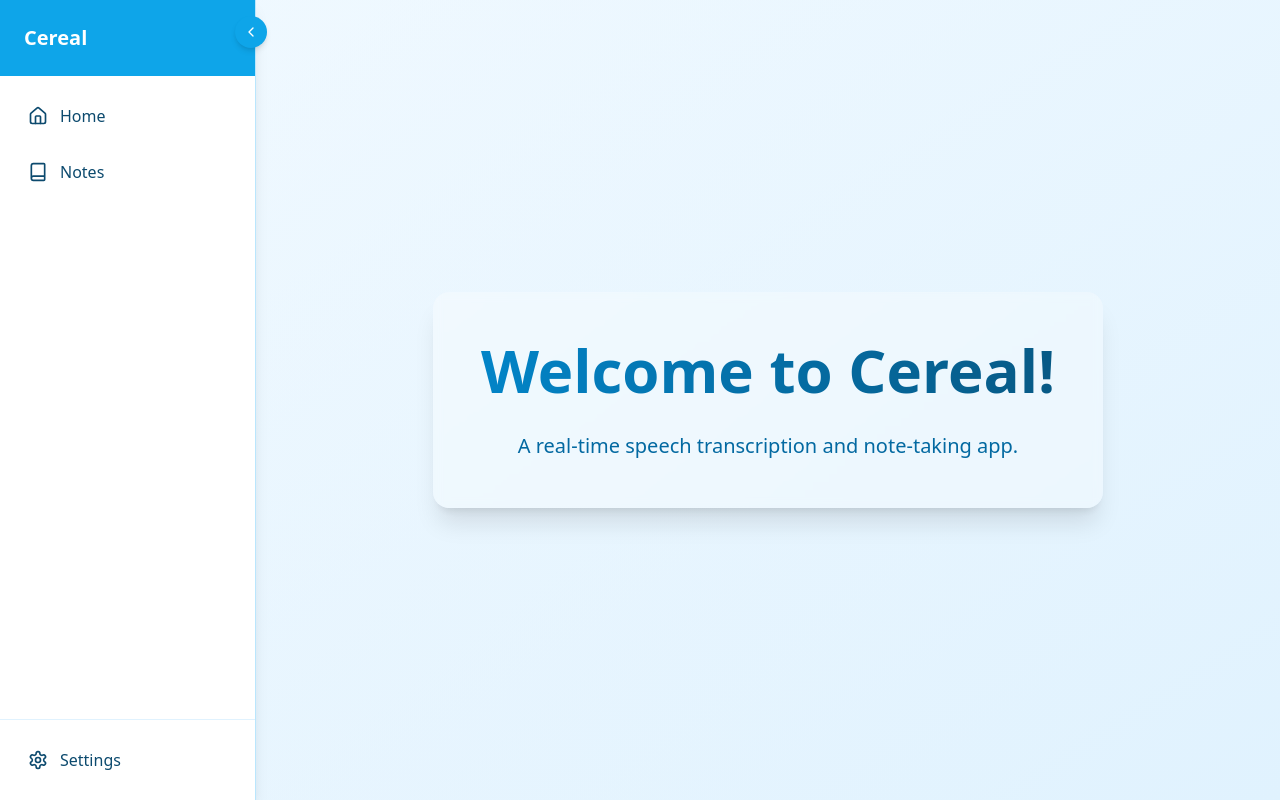
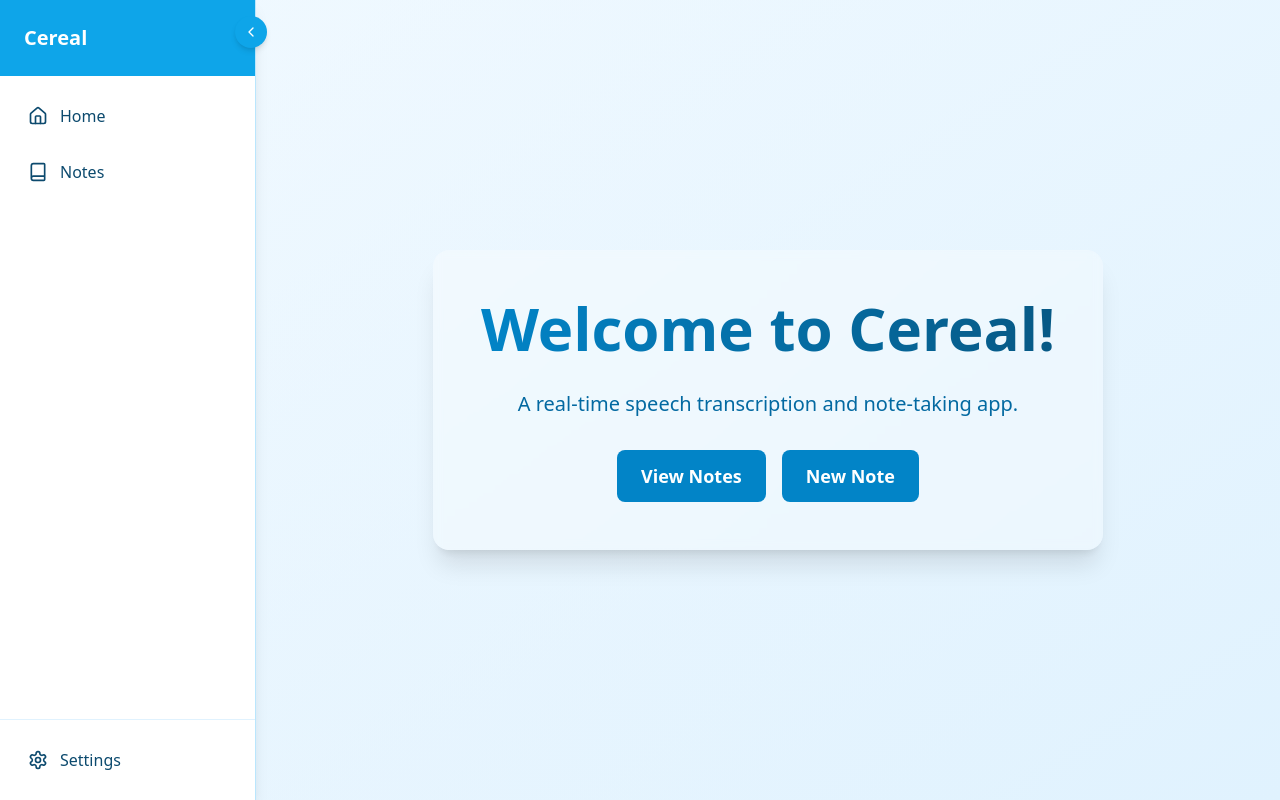
Before and after one commit to ananddtyagi/cereal, a Next.js app in the folder renderer/: page / in a window 1280 px wide. Built offline with nearby package versions, Linux system fonts and the light colour scheme.

Commit message:
put buttons on the dashboard

```diff
--- a/renderer/app/notes/page.tsx
+++ b/renderer/app/notes/page.tsx
@@ -3,6 +3,7 @@
 import { useEffect, useState } from 'react';
 import Link from 'next/link';
 import { useRouter } from 'next/navigation';
+import { createNewNote } from '@/lib/utils';
 
 export default function NotesPage() {
     const [notes, setNotes] = useState<Record<string, string>>({});
@@ -25,10 +26,9 @@ export default function NotesPage() {
         }
     };
 
-    const createNewNote = async () => {
+    const handleCreateNewNote = async () => {
         try {
-            const newNoteId = await window.electron.createNote('');
-            await loadNotes();
+            const newNoteId = await createNewNote();
             router.push(`/notes/${newNoteId}`);
         } catch (error) {
             console.error('Error creating note:', error);
@@ -41,7 +41,7 @@ export default function NotesPage() {
                 <div className="flex justify-between items-center mb-8">
                     <h1 className="text-3xl font-bold text-primary-800">My Notes</h1>
                     <button
-                        onClick={createNewNote}
+                        onClick={handleCreateNewNote}
                         className="px-4 py-2 bg-primary-600 text-white rounded-lg hover:bg-primary-700 transition-colors"
                     >
                         New Note
--- a/renderer/components/Dashboard.tsx
+++ b/renderer/components/Dashboard.tsx
@@ -1,4 +1,20 @@
+'use client';
+
+import { createNewNote } from '@/lib/utils';
+import { useRouter } from 'next/navigation';
+
 export default function Dashboard() {
+    const router = useRouter();
+
+    const handleCreateNewNote = async () => {
+        try {
+            const newNoteId = await createNewNote();
+            router.push(`/notes/${newNoteId}`);
+        } catch (error) {
+            console.error('Error creating note:', error);
+        }
+    };
+
     return (
         <div>
             <div className="text-center space-y-8 max-w-2xl mx-auto backdrop-blur-sm bg-white/30 p-12 rounded-2xl shadow-xl">
@@ -8,6 +24,20 @@ export default function Dashboard() {
                 <p className="text-xl text-primary-700">
                     A real-time speech transcription and note-taking app.
                 </p>
+                <div className="flex justify-center gap-4">
+                    <a
+                        href="/notes"
+                        className="px-6 py-3 text-lg font-semibold text-white bg-primary-600 rounded-lg hover:bg-primary-700 transition-colors"
+                    >
+                        View Notes
+                    </a>
+                    <button
+                        onClick={handleCreateNewNote}
+                        className="px-6 py-3 text-lg font-semibold text-white bg-primary-600 rounded-lg hover:bg-primary-700 transition-colors"
+                    >
+                        New Note
+                    </button>
+                </div>
             </div>
         </div>
     );
--- a/renderer/lib/utils.ts
+++ b/renderer/lib/utils.ts
@@ -4,3 +4,13 @@ import { twMerge } from "tailwind-merge"
 export function cn(...inputs: ClassValue[]) {
     return twMerge(clsx(inputs))
 }
+
+export async function createNewNote() {
+    try {
+        const newNoteId = await window.electron.createNote('');
+        return newNoteId;
+    } catch (error) {
+        console.error('Error creating note:', error);
+        throw error;
+    }
+}
```
